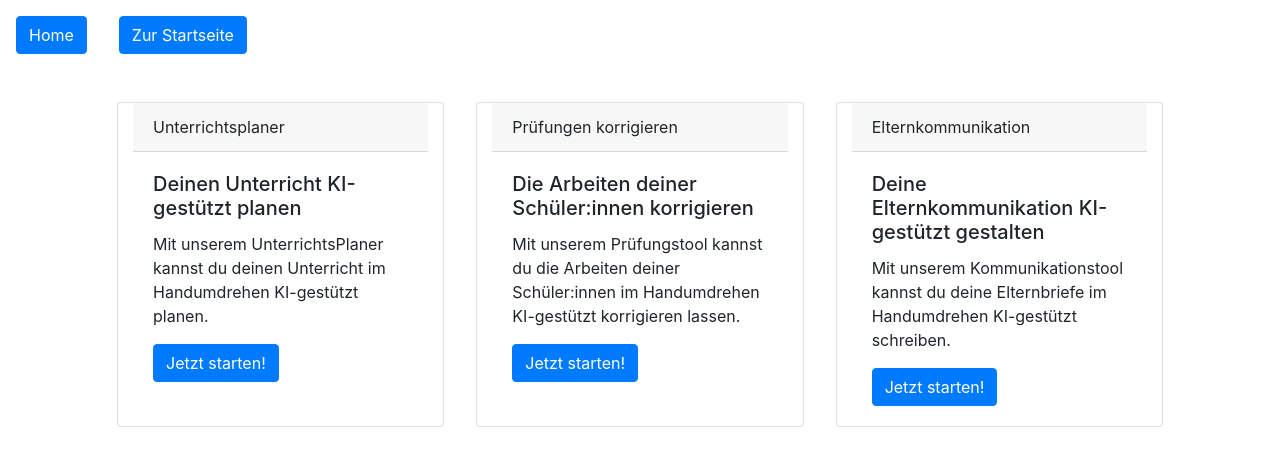
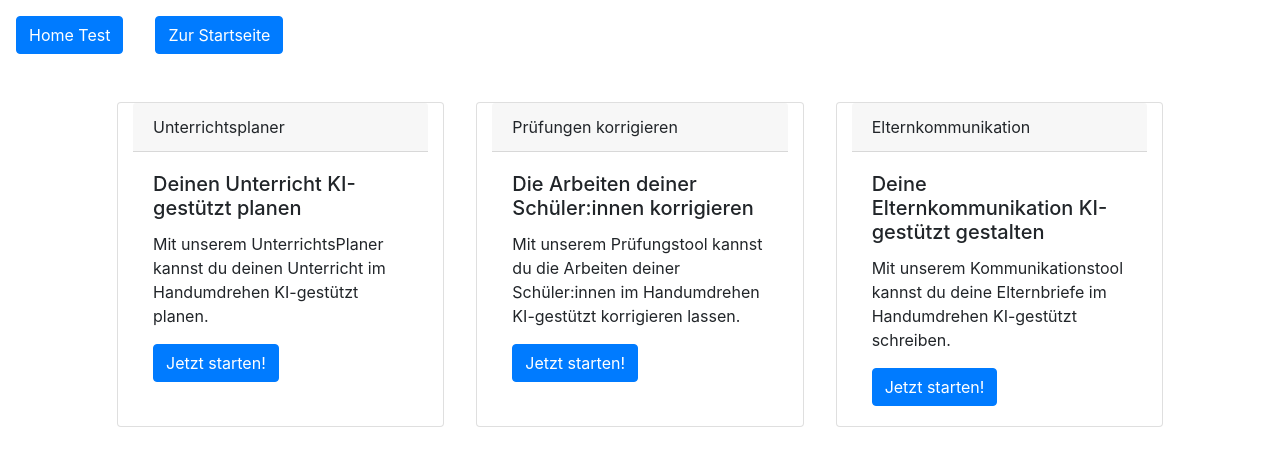
Before and after one commit to Craexy/eduhu-ki, a Vue app: page / in a window 1280 px wide. Shown: the top 466 px of the page. Built offline with nearby package versions, Linux system fonts and the light colour scheme.

Commit message:
Pages Test

```diff
--- a/src/App.vue
+++ b/src/App.vue
@@ -1,5 +1,5 @@
 <template>
-  <router-link to="/" class="btn btn-primary m-3">Home</router-link>
+  <router-link to="/" class="btn btn-primary m-3">Home Test</router-link>
   <a href="/" class="btn btn-primary m-3">Zur Startseite</a>
   <div class="container">
     <router-view />
```
